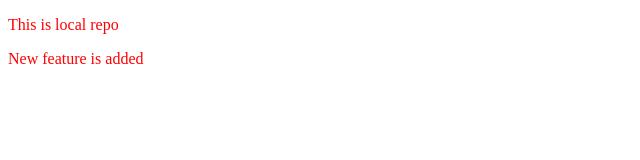
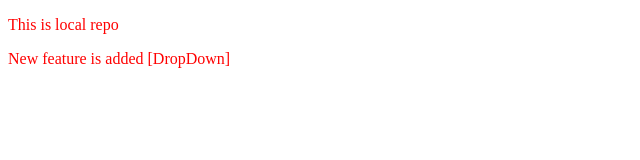
Before and after one commit to gitsahilpatil-creator/localrepo, a plain HTML site: page index.html in a window 1280 px wide. Shown: the full height of the page, 0-640 px from the left. Drawn offline with Linux system fonts and the light colour scheme.

Commit message:
Added DropDown

```diff
--- a/index.html
+++ b/index.html
@@ -8,6 +8,6 @@
 </head>
 <body>
     <p>This is local repo</p>
-    <p>New feature is added</p>
+    <p>New feature is added [DropDown]</p>
 </body>
 </html>
```
